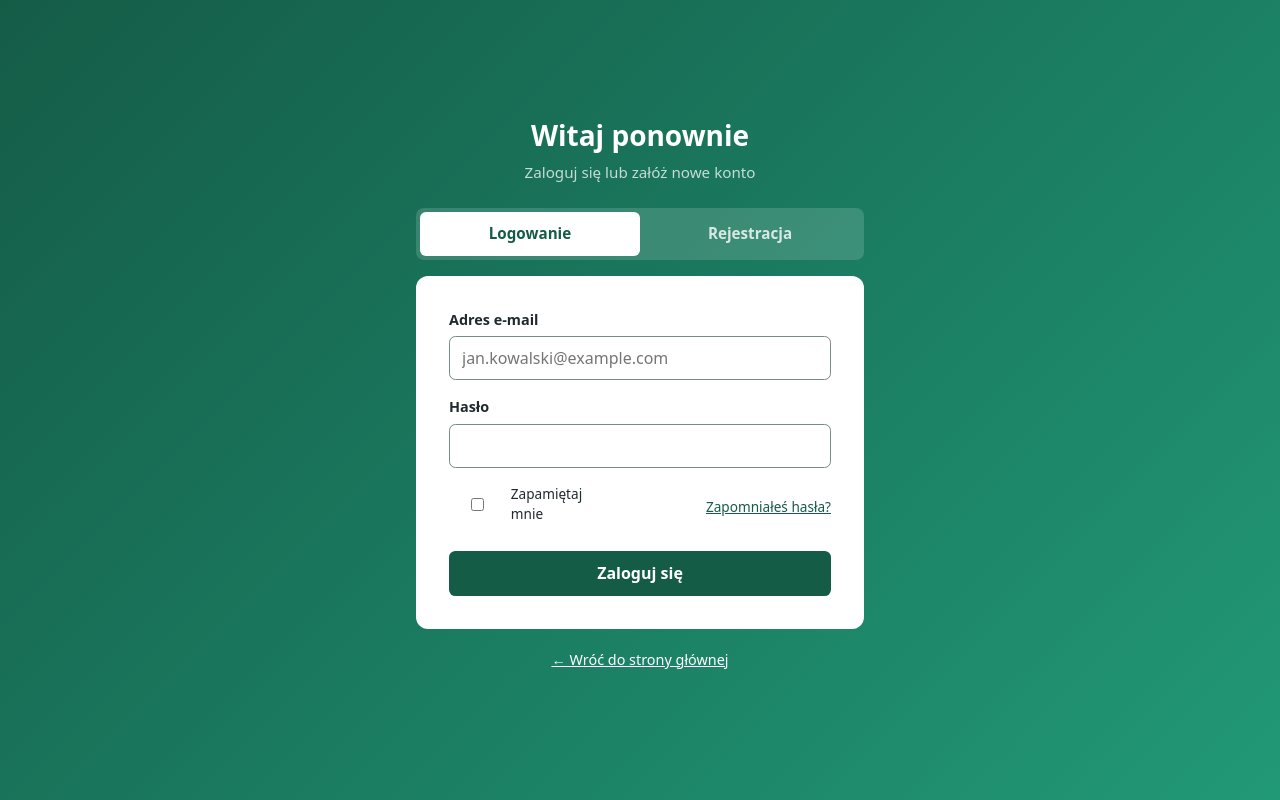
After one commit to xHajji/Agile, a Spring Boot app: page /login in a window 1280 px wide. The commit adds this page. Run offline with Spring Boot 4, Linux system fonts and the light colour scheme.

Commit message:
Dodanie widoku rejestracji/logowania

```diff
--- a/compose.yaml
+++ b/compose.yaml
@@ -8,7 +8,7 @@ services:
       POSTGRES_USER: projekty_app
       POSTGRES_PASSWORD: ${POSTGRES_PASSWORD:-projekty_local}
     ports:
-      - "127.0.0.1:${POSTGRES_PORT:-5432}:5432"
+      - "127.0.0.1:${POSTGRES_PORT:-5455}:5432"
     volumes:
       - postgres-data:/var/lib/postgresql
     healthcheck:
--- /dev/null
+++ b/project-web-app/src/main/java/pl/agile/web/AuthPageController.java
@@ -0,0 +1,23 @@
+package pl.agile.web;
+
+import org.springframework.stereotype.Controller;
+import org.springframework.web.bind.annotation.GetMapping;
+import org.springframework.web.bind.annotation.PostMapping;
+
+@Controller
+class AuthPageController {
+    @GetMapping("/login")
+    String login() {
+        return "login";
+    }
+
+    @PostMapping("/login")
+    String handleLogin() {
+        return "login";
+    }
+
+    @PostMapping("/register")
+    String handleRegister() {
+        return "login";
+    }
+}
--- /dev/null
+++ b/project-web-app/src/main/resources/static/login.css
@@ -0,0 +1,174 @@
+.auth-body {
+    display: flex;
+    align-items: center;
+    justify-content: center;
+    min-height: 100vh;
+    background: linear-gradient(135deg, #155c47 0%, #1a7a5f 50%, #229976 100%);
+}
+
+.auth-container {
+    width: 100%;
+    max-width: 28rem;
+    padding: 1rem;
+}
+
+.auth-header {
+    text-align: center;
+    margin-bottom: 1.5rem;
+    color: white;
+}
+
+.auth-header .brand {
+    color: rgba(255, 255, 255, 0.8);
+    font-size: 1.1rem;
+    margin-bottom: 0.25rem;
+}
+
+.auth-header h1 {
+    font-size: 1.75rem;
+    margin: 0 0 0.5rem;
+}
+
+.auth-subtitle {
+    margin: 0;
+    color: rgba(255, 255, 255, 0.75);
+    font-size: 0.95rem;
+}
+
+.auth-tabs {
+    display: flex;
+    background: rgba(255, 255, 255, 0.15);
+    border-radius: .5rem;
+    padding: 0.25rem;
+    margin-bottom: 1rem;
+}
+
+.tab {
+    flex: 1;
+    padding: 0.6rem 1rem;
+    border: none;
+    border-radius: .375rem;
+    background: transparent;
+    color: rgba(255, 255, 255, 0.8);
+    font: 600 0.95rem/1 system-ui, sans-serif;
+    cursor: pointer;
+    transition: background 0.2s, color 0.2s;
+}
+
+.tab:hover {
+    background: rgba(255, 255, 255, 0.1);
+}
+
+.tab.active {
+    background: white;
+    color: #155c47;
+}
+
+.auth-panel {
+    background: white;
+    border-radius: .75rem;
+    padding: clamp(1.25rem, 4vw, 2rem);
+    border: 1px solid rgba(255, 255, 255, 0.2);
+}
+
+.auth-panel.hidden {
+    display: none;
+}
+
+.form-group {
+    margin-bottom: 1rem;
+}
+
+.form-group label {
+    display: block;
+    margin-bottom: 0.375rem;
+    font-weight: 600;
+    color: #202a2d;
+    font-size: 0.9rem;
+}
+
+.form-group input {
+    width: 100%;
+    box-sizing: border-box;
+    min-height: 2.75rem;
+    border: 1px solid #788b84;
+    border-radius: .4rem;
+    padding: 0.5rem 0.75rem;
+    font: inherit;
+    color: inherit;
+}
+
+.form-group input:focus {
+    outline: 3px solid #226dba;
+    outline-offset: 2px;
+    border-color: #226dba;
+}
+
+.form-options {
+    display: flex;
+    justify-content: space-between;
+    align-items: center;
+    margin-bottom: 1.25rem;
+    font-size: 0.85rem;
+}
+
+.checkbox-label {
+    display: flex;
+    align-items: center;
+    gap: 0.375rem;
+    font-weight: 400;
+    cursor: pointer;
+}
+
+.checkbox-label input[type="checkbox"] {
+    width: auto;
+    min-height: auto;
+    accent-color: #155c47;
+}
+
+.link {
+    color: #155c47;
+    text-decoration: underline;
+}
+
+.link:hover {
+    color: #104634;
+}
+
+.btn-primary {
+    width: 100%;
+    border: 1px solid transparent;
+    background: #155c47;
+    color: white;
+    cursor: pointer;
+    font: 650 1rem/1.2 system-ui, sans-serif;
+    padding: 0.75rem 1.25rem;
+    border-radius: .4rem;
+    transition: background 0.2s;
+}
+
+.btn-primary:hover {
+    background: #104634;
+}
+
+.auth-footer {
+    text-align: center;
+    margin-top: 1.25rem;
+    color: rgba(255, 255, 255, 0.8);
+    font-size: 0.9rem;
+}
+
+.auth-footer a {
+    color: white;
+    text-decoration: underline;
+}
+
+.auth-footer a:hover {
+    opacity: 0.85;
+}
+
+@media (max-width: 32rem) {
+    .auth-container {
+        max-width: 100%;
+    }
+}
--- a/project-web-app/src/main/resources/static/projects.css
+++ b/project-web-app/src/main/resources/static/projects.css
@@ -13,6 +13,22 @@ body { margin: 0; }
 }
 
 .page-header { margin-bottom: 1.5rem; }
+
+.auth-nav {
+    text-align: right;
+    margin-bottom: .5rem;
+    font-size: 0.9rem;
+}
+
+.auth-nav a {
+    color: #155c47;
+    text-decoration: underline;
+    font-weight: 600;
+}
+
+.auth-nav a:hover {
+    color: #104634;
+}
 
 .brand {
     margin: 0 0 .2rem;
--- a/project-web-app/src/main/resources/templates/index.html
+++ b/project-web-app/src/main/resources/templates/index.html
@@ -10,6 +10,9 @@
     <main class="workspace">
         <header class="page-header">
             <p class="brand">Agile</p>
+            <nav class="auth-nav">
+                <a href="/login" th:href="@{/login}">Zaloguj się</a>
+            </nav>
             <h1>Projekty</h1>
         </header>
 
--- /dev/null
+++ b/project-web-app/src/main/resources/templates/login.html
@@ -0,0 +1,81 @@
+<!doctype html>
+<html lang="pl" xmlns:th="http://www.thymeleaf.org">
+<head>
+    <meta charset="utf-8">
+    <meta name="viewport" content="width=device-width, initial-scale=1">
+    <title>Logowanie</title>
+    <link rel="stylesheet" href="/projects.css" th:href="@{/projects.css}">
+    <link rel="stylesheet" href="/login.css" th:href="@{/login.css}">
+</head>
+<body class="auth-body">
+    <main class="auth-container">
+        <header class="auth-header">
+            <p class="brand"></p>
+            <h1>Witaj ponownie</h1>
+            <p class="auth-subtitle">Zaloguj się lub załóż nowe konto</p>
+        </header>
+
+        <div class="auth-tabs">
+            <button type="button" class="tab active" data-tab="login">Logowanie</button>
+            <button type="button" class="tab" data-tab="register">Rejestracja</button>
+        </div>
+
+        <section class="auth-panel" id="login-panel">
+            <form method="post" action="/login" th:action="@{/login}">
+                <div class="form-group">
+                    <label for="login-email">Adres e-mail</label>
+                    <input id="login-email" name="email" type="email" placeholder="jan.kowalski@example.com" required>
+                </div>
+                <div class="form-group">
+                    <label for="login-password">Hasło</label>
+                    <input id="login-password" name="password" type="password" required>
+                </div>
+                <div class="form-options">
+                    <label class="checkbox-label">
+                        <input type="checkbox" name="remember"> Zapamiętaj mnie
+                    </label>
+                    <a href="#" class="link">Zapomniałeś hasła?</a>
+                </div>
+                <button type="submit" class="btn-primary">Zaloguj się</button>
+            </form>
+        </section>
+
+        <section class="auth-panel hidden" id="register-panel">
+            <form method="post" action="/register" th:action="@{/register}">
+                <div class="form-group">
+                    <label for="register-name">Imię i nazwisko</label>
+                    <input id="register-name" name="name" type="text" placeholder="Jan Kowalski" required>
+                </div>
+                <div class="form-group">
+                    <label for="register-email">Adres e-mail</label>
+                    <input id="register-email" name="email" type="email" placeholder="jan.kowalski@example.com" required>
+                </div>
+                <div class="form-group">
+                    <label for="register-password">Hasło</label>
+                    <input id="register-password" name="password" type="password" required>
+                </div>
+                <div class="form-group">
+                    <label for="register-password-confirm">Potwierdź hasło</label>
+                    <input id="register-password-confirm" name="passwordConfirm" type="password" required>
+                </div>
+                <button type="submit" class="btn-primary">Zarejestruj się</button>
+            </form>
+        </section>
+
+        <p class="auth-footer">
+            <a href="/" th:href="@{/}">← Wróć do strony głównej</a>
+        </p>
+    </main>
+
+    <script>
+        document.querySelectorAll('.tab').forEach(tab => {
+            tab.addEventListener('click', () => {
+                document.querySelectorAll('.tab').forEach(t => t.classList.remove('active'));
+                document.querySelectorAll('.auth-panel').forEach(p => p.classList.add('hidden'));
+                tab.classList.add('active');
+                document.getElementById(tab.dataset.tab + '-panel').classList.remove('hidden');
+            });
+        });
+    </script>
+</body>
+</html>
```
